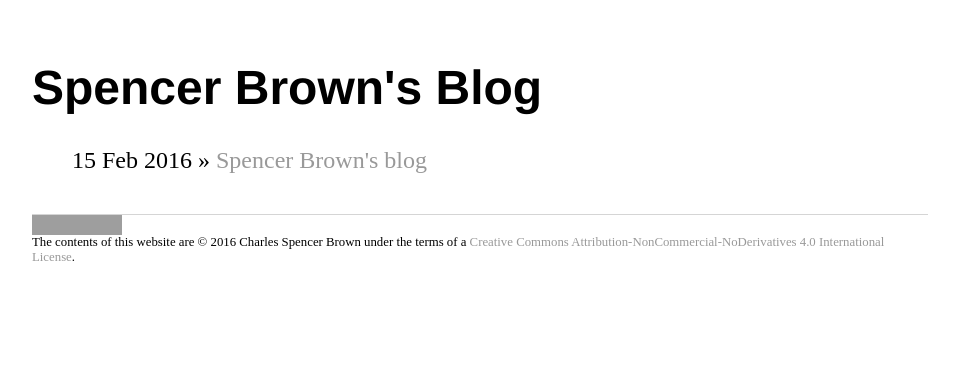
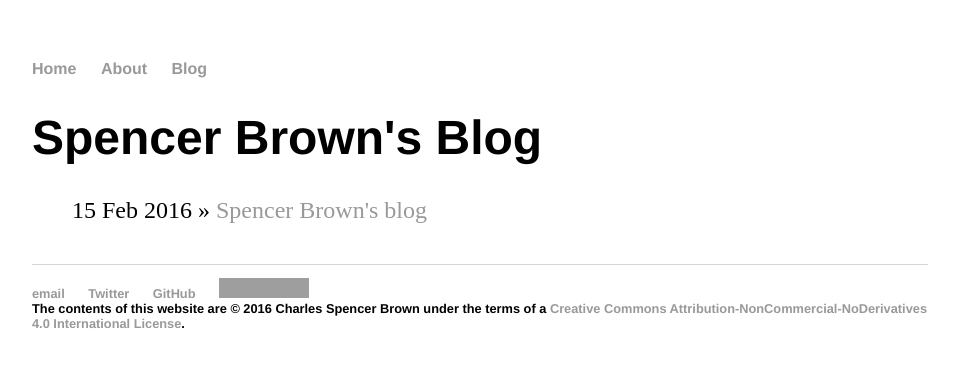
Before and after one commit to SpencerBrown/SpencerBrown.github.io, a Jekyll site: the page built from blog/index.html, in a window 1280 px wide. Shown: the top 367 px of the page, without its empty margins (160-1119 px from the left). Built offline with Jekyll 4.4.1, drawn with Linux system fonts in a browser that asks for light colours; grey boxes are pictures that could not be loaded.

Commit message:
Update default.html

```diff
--- a/_layouts/default.html
+++ b/_layouts/default.html
@@ -4,9 +4,23 @@
     <link rel="stylesheet" type="text/css" href="/css/main.css">
   </head>
   <body>
-    {{ content }}
+		<nav>
+    	<ul>
+      	<li><a href="/">Home</a></li>
+	     	<li><a href="/about">About</a></li>
+      	<li><a href="/blog">Blog</a></li>
+    	</ul>
+		</nav>
+		<div class="container">
+			{{ content }}
+		</div>
     <footer>
-      <a rel="license" href="http://creativecommons.org/licenses/by-nc-nd/4.0/"><img alt="Creative Commons License" style="border-width:0" src="https://i.creativecommons.org/l/by-nc-nd/4.0/88x31.png" /></a><br />The contents of this website are &copy; 2016 Charles Spencer Brown under the terms of a <a rel="license" href="http://creativecommons.org/licenses/by-nc-nd/4.0/">Creative Commons Attribution-NonCommercial-NoDerivatives 4.0 International License</a>.
+      <ul>
+        <li><a href="mailto:spencer@spencerbrown.org">email</a></li>
+        <li><a href="https://twitter.com/browncspence">Twitter</a></li>
+        <li><a href="https://github.com/SpencerBrown">GitHub</a></li>
+        <li><a rel="license" href="http://creativecommons.org/licenses/by-nc-nd/4.0/"><img alt="Creative Commons License" style="border-width:0" src="https://i.creativecommons.org/l/by-nc-nd/4.0/88x31.png" /></a><br />The contents of this website are &copy; 2016 Charles Spencer Brown under the terms of a <a rel="license" href="http://creativecommons.org/licenses/by-nc-nd/4.0/">Creative Commons Attribution-NonCommercial-NoDerivatives 4.0 International License</a>.</li>
+      </ul>
     </footer>
   </body>
 </html>
```
